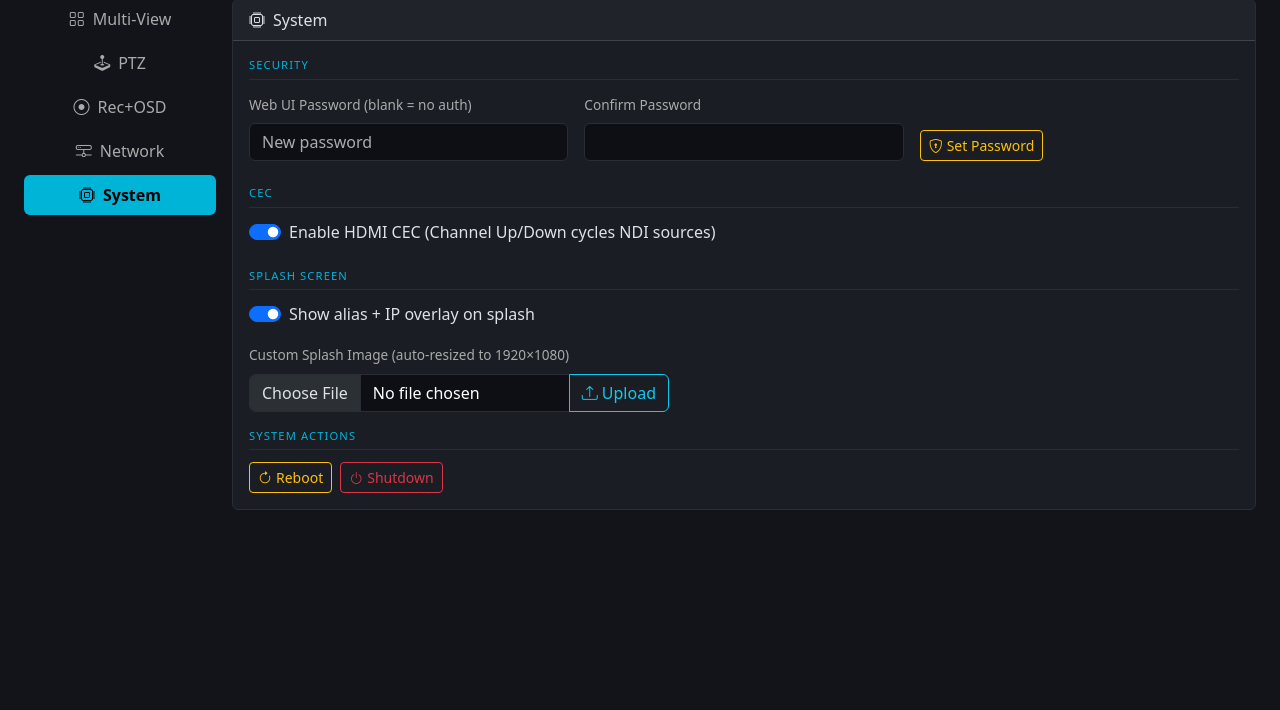
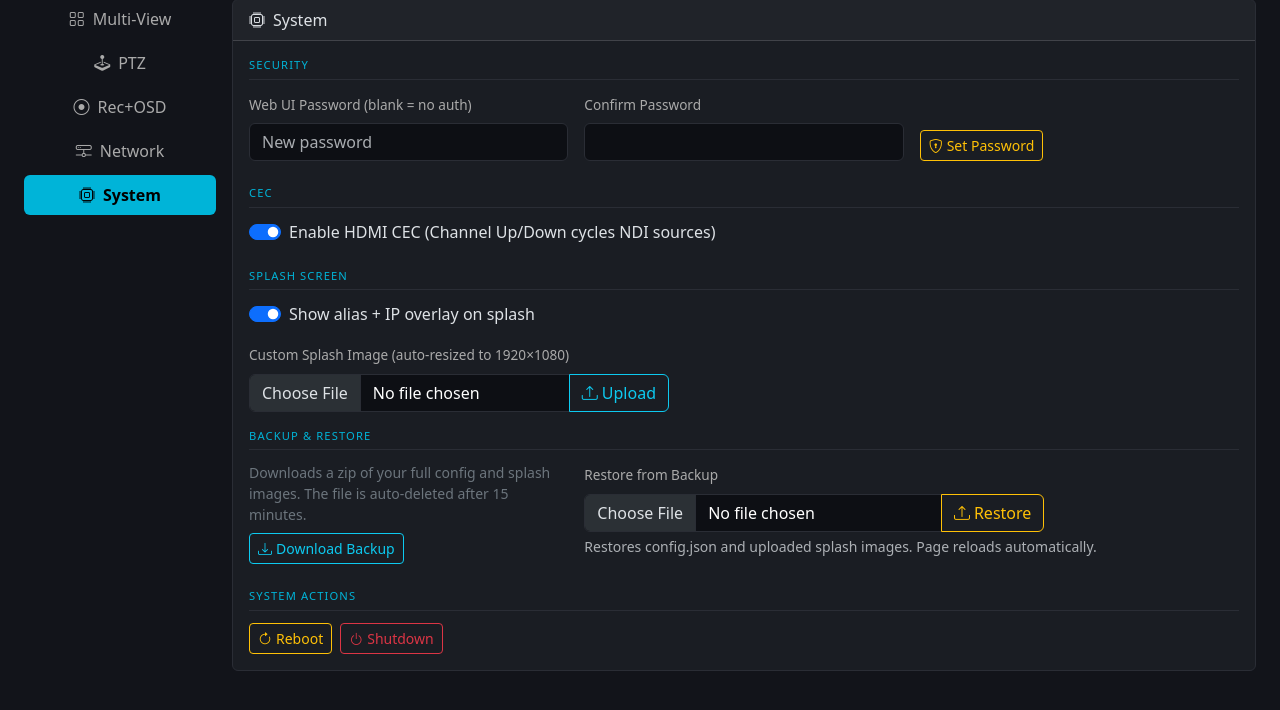
Before and after one commit to markfen88/NDIMon-R, a Flask app: page /settings in a window 1280 px wide, after a click on "System". Shown: the part 74-784 px from the top of the page. Run offline with Flask 3, Linux system fonts and the light colour scheme; parts of the project's set-up code (start-up, migrations or seed data) failed here and were passed over; some libraries are stand-ins or nearby versions.

Commit message:
feat: backup and restore — download/upload config zip with auto-cleanup
- GET /api/backup/download: creates timestamped zip of config.json +
  uploads/ (splash images), serves as browser download
- POST /api/backup/restore: accepts .zip upload, validates JSON,
  atomically restores config.json and splash images, reloads page
- BACKUP_TTL = 15 min: zips auto-deleted by background sweep thread
  (every 60s) and also on service startup, so no stale files survive
  a reboot or early shutdown
- Backup & Restore section added to Settings → System tab

Co-Authored-By: Claude Sonnet 4.6 <noreply@anthropic.com>

```diff
--- a/app.py
+++ b/app.py
@@ -6,7 +6,8 @@ from pathlib import Path
 from functools import wraps
 from datetime import datetime, timedelta
 
-from flask import Flask, render_template, jsonify, request, redirect, url_for, session, flash
+import zipfile
+from flask import Flask, render_template, jsonify, request, redirect, url_for, session, flash, send_file
 from PIL import Image
 import psutil
 
@@ -16,6 +17,8 @@ CONFIG_FILE = BASE_DIR / "config.json"
 UPLOAD_DIR  = BASE_DIR / "uploads"
 LOG_DIR     = BASE_DIR / "logs"
 STATIC_DIR  = BASE_DIR / "static"
+BACKUP_DIR  = BASE_DIR / "backups"
+BACKUP_TTL  = 15 * 60  # seconds — generated zips auto-deleted after this
 
 logging.basicConfig(
     level=logging.DEBUG,
@@ -91,6 +94,28 @@ def get_system_uptime():
         return str(timedelta(seconds=int(secs)))
     except Exception:
         return "N/A"
+
+# ── Backup / Restore ─────────────────────────────────────────────────────────
+def _cleanup_old_backups():
+    """Delete backup zips older than BACKUP_TTL. Safe to call at any time."""
+    try:
+        BACKUP_DIR.mkdir(parents=True, exist_ok=True)
+        now = time.time()
+        for f in BACKUP_DIR.glob("*.zip"):
+            try:
+                if now - f.stat().st_mtime > BACKUP_TTL:
+                    f.unlink()
+                    log.info(f"Backup cleanup: removed {f.name}")
+            except Exception:
+                pass
+    except Exception as e:
+        log.warning(f"Backup cleanup error: {e}")
+
+def _backup_cleanup_thread():
+    """Sweep backup dir every 60 s so zips never outlast a restart."""
+    while True:
+        time.sleep(60)
+        _cleanup_old_backups()
 
 # ── NDI Source Discovery ──────────────────────────────────────────────────────
 _ndi_sources_cache = []   # list of source names
@@ -1084,6 +1109,62 @@ def api_system_shutdown():
     threading.Timer(2, lambda: subprocess.run(["shutdown", "-h", "now"])).start()
     return jsonify({"ok": True, "message": "Shutting down in 2 seconds..."})
 
+@app.route("/api/backup/download")
+@require_auth
+def api_backup_download():
+    BACKUP_DIR.mkdir(parents=True, exist_ok=True)
+    ts       = datetime.now().strftime("%Y%m%d_%H%M%S")
+    zip_name = f"ndi-monitor-backup-{ts}.zip"
+    zip_path = BACKUP_DIR / zip_name
+    try:
+        with zipfile.ZipFile(zip_path, "w", zipfile.ZIP_DEFLATED) as zf:
+            zf.write(CONFIG_FILE, "config.json")
+            for f in UPLOAD_DIR.glob("*"):
+                if f.is_file():
+                    zf.write(f, f"uploads/{f.name}")
+        log.info(f"Backup created: {zip_name}")
+        return send_file(str(zip_path), as_attachment=True,
+                         download_name=zip_name, mimetype="application/zip")
+    except Exception as e:
+        log.error(f"Backup failed: {e}")
+        return jsonify({"ok": False, "error": str(e)}), 500
+
+@app.route("/api/backup/restore", methods=["POST"])
+@require_auth
+def api_backup_restore():
+    if "file" not in request.files:
+        return jsonify({"ok": False, "error": "No file uploaded"}), 400
+    f = request.files["file"]
+    if not f.filename.lower().endswith(".zip"):
+        return jsonify({"ok": False, "error": "Expected a .zip backup file"}), 400
+    BACKUP_DIR.mkdir(parents=True, exist_ok=True)
+    tmp = BACKUP_DIR / f"restore_tmp_{int(time.time())}.zip"
+    try:
+        f.save(str(tmp))
+        with zipfile.ZipFile(tmp, "r") as zf:
+            names = zf.namelist()
+            if "config.json" not in names:
+                return jsonify({"ok": False, "error": "Invalid backup: config.json not found"}), 400
+            raw = zf.read("config.json")
+            cfg = json.loads(raw)          # validate JSON before writing anything
+            CONFIG_FILE.write_bytes(raw)
+            _write_ndi_sdk_config(cfg)
+            for name in names:
+                if name.startswith("uploads/") and not name.endswith("/"):
+                    dest = BASE_DIR / name
+                    dest.parent.mkdir(parents=True, exist_ok=True)
+                    dest.write_bytes(zf.read(name))
+        log.info("Config restored from backup upload")
+        return jsonify({"ok": True, "message": "Config restored — page will reload"})
+    except json.JSONDecodeError:
+        return jsonify({"ok": False, "error": "Invalid backup: config.json contains bad JSON"}), 400
+    except Exception as e:
+        log.error(f"Restore failed: {e}")
+        return jsonify({"ok": False, "error": str(e)}), 500
+    finally:
+        try: tmp.unlink()
+        except Exception: pass
+
 @app.route("/ndi")
 @require_auth
 def ndi_page():
@@ -1140,6 +1221,8 @@ def startup():
     # Background threads (only in the lock-holding worker)
     threading.Thread(target=background_ndi_discovery, daemon=True).start()
     threading.Thread(target=auto_recovery_thread,     daemon=True).start()
+    _cleanup_old_backups()
+    threading.Thread(target=_backup_cleanup_thread,   daemon=True).start()
     cfg = load_config()
     if cfg["cec"]["enabled"]:
         threading.Thread(target=cec_listener_thread, daemon=True).start()
--- a/templates/settings.html
+++ b/templates/settings.html
@@ -238,6 +238,25 @@
                 <div class="form-text text-success mt-1"><i class="bi bi-check-circle me-1"></i>{{ cfg.splash.custom_image }}</div>
                 {% endif %}
               </div>
+              <div class="section-title">Backup &amp; Restore</div>
+              <div class="row g-3 mb-4">
+                <div class="col-md-4">
+                  <p class="text-secondary small mb-2">Downloads a zip of your full config and splash images. The file is auto-deleted after 15 minutes.</p>
+                  <a class="btn btn-sm btn-outline-info" href="/api/backup/download" download>
+                    <i class="bi bi-download me-1"></i>Download Backup
+                  </a>
+                </div>
+                <div class="col-md-8">
+                  <label class="form-label">Restore from Backup</label>
+                  <div class="input-group" style="max-width:460px">
+                    <input type="file" class="form-control" id="restore-file" accept=".zip">
+                    <button class="btn btn-outline-warning" onclick="restoreBackup()">
+                      <i class="bi bi-upload me-1"></i>Restore
+                    </button>
+                  </div>
+                  <div class="form-text">Restores config.json and uploaded splash images. Page reloads automatically.</div>
+                </div>
+              </div>
               <div class="section-title">System Actions</div>
               <div class="d-flex gap-2 flex-wrap">
                 <button class="btn btn-sm btn-outline-warning" onclick="sysAction('reboot')"><i class="bi bi-arrow-clockwise me-1"></i>Reboot</button>
@@ -327,6 +346,23 @@ async function uploadSplash() {
   const d  = await r.json();
   showToast(d.ok ? 'Splash uploaded & resized to 1080p' : ('Error: '+d.error), d.ok ? 'success' : 'danger');
 }
+async function restoreBackup() {
+  const fi = document.getElementById('restore-file');
+  if (!fi.files.length) { showToast('Select a backup .zip first', 'warning'); return; }
+  if (!confirm('This will overwrite your current config. Continue?')) return;
+  const fd = new FormData(); fd.append('file', fi.files[0]);
+  showToast('Restoring…', 'info');
+  try {
+    const r = await fetch('/api/backup/restore', {method:'POST', body: fd});
+    const d = await r.json();
+    if (d.ok) {
+      showToast(d.message, 'success');
+      setTimeout(() => location.reload(), 1500);
+    } else {
+      showToast('Restore failed: ' + d.error, 'danger');
+    }
+  } catch(e) { showToast('Restore error: ' + e, 'danger'); }
+}
 function ptz(action) { showToast('PTZ: '+action, 'info'); }
 function toggleStaticFields() {
   document.getElementById('static-fields').style.display = document.getElementById('net-mode').value==='static' ? '' : 'none';
```
